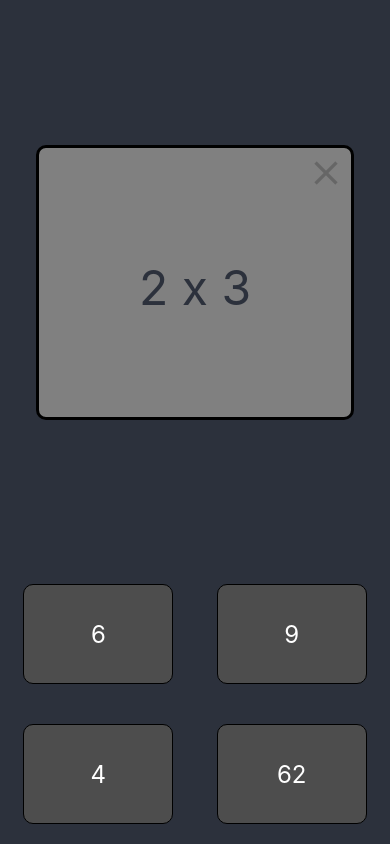
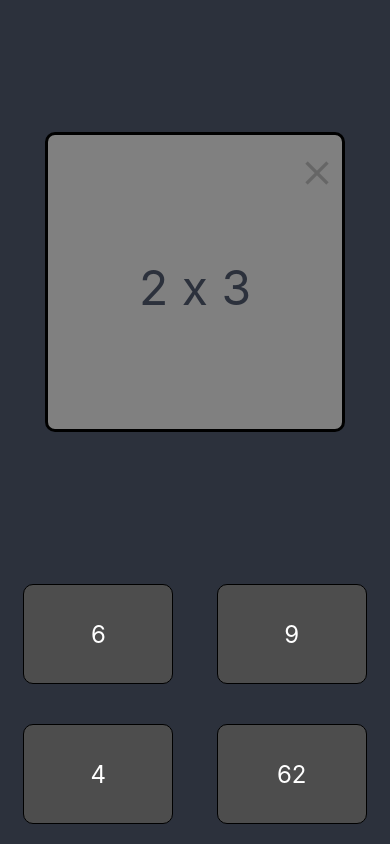
Before and after one commit to ChrisWhisker/flash-math, a React Native app: screen / in a window 390 px wide. Built offline with nearby package versions, Linux system fonts and the light colour scheme.

Commit message:
Make flashcards square

```diff
--- a/components/FlashCard.tsx
+++ b/components/FlashCard.tsx
@@ -19,6 +19,8 @@ export default function FlashCard({ question }: Props) {
 
 const styles = StyleSheet.create({
     flashCard: {
+        width: 300,
+        height: 300,
         backgroundColor: "grey",
         alignSelf: "center",
         borderRadius: 10,
@@ -31,7 +33,6 @@ const styles = StyleSheet.create({
         textAlign: "center",
         fontSize: 48,
         color: "#2c313c",
-        paddingHorizontal: 100,
         paddingTop: 60,
         paddingBottom: 100,
     },
```
